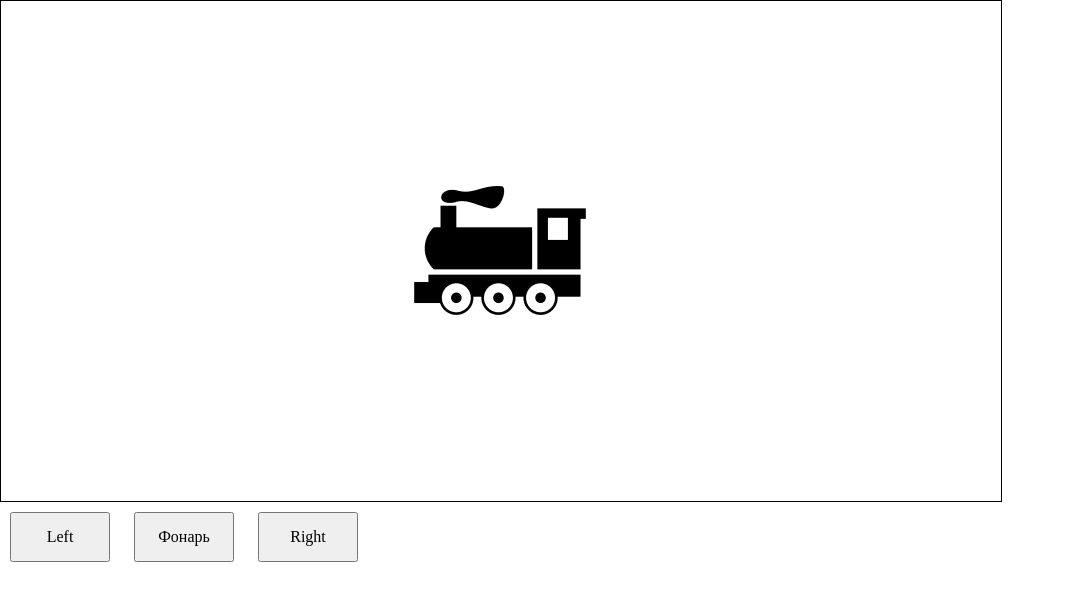
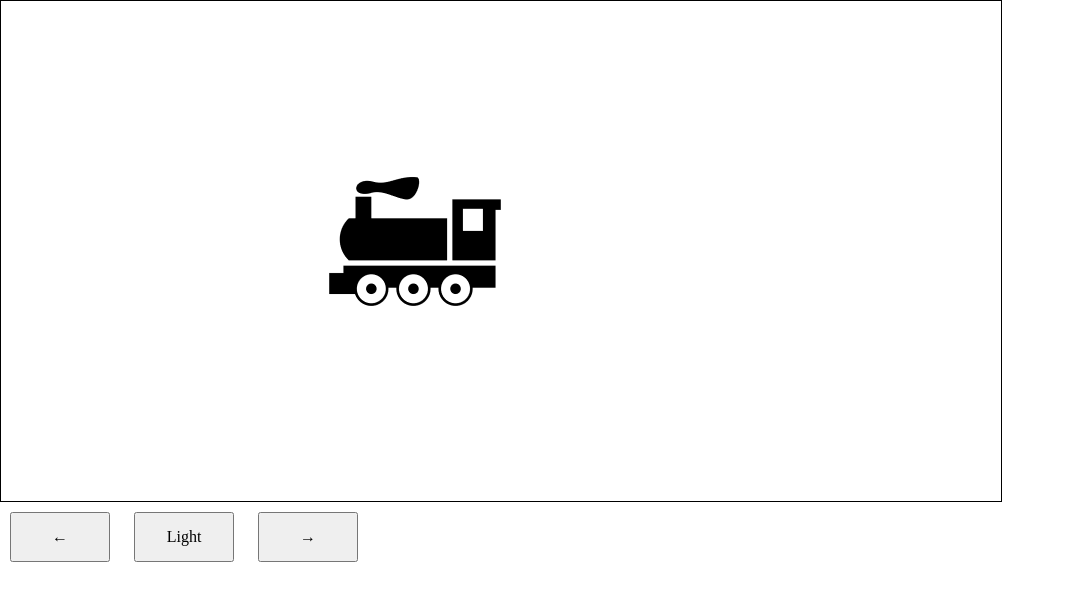
Before and after one commit to OleksandrKom/oleksandrkom.github.io, a web app: file 2020-12-21_trainCL/index.html in a window 1280 px wide. Shown: the top 601 px of the page, without its empty margins (0-1065 px from the left). Run offline with its HTML, style and script files only (its server is not run), Linux system fonts and the light colour scheme.

Commit message:
refresh train

```diff
--- a/2020-12-21_trainCL/index.html
+++ b/2020-12-21_trainCL/index.html
@@ -10,16 +10,16 @@
 <body>
   <div class="main">
     <div class="container">
-      <div class="railway">
+      <div class="railway go-r">
         <div class="train">
           <img src="./pictures/train1.png">
         </div>
         <div class="lamp"></div>
       </div>
     </div>
-      <button type="button" class="btn left">Left</button>
-      <button type="button" class="btn lampbutton">Фонарь</button>
-      <button type="button" class="btn right">Right</button>
+      <button type="button" class="btn left">&#8592</button>
+      <button type="button" class="btn lampbutton">Light</button>
+      <button type="button" class="btn right">&#8594</button>
   </div>
   <script type="text/javascript" src="./js/main.js"></script>
 </body>
--- a/2020-12-21_trainCL/styles/main.css
+++ b/2020-12-21_trainCL/styles/main.css
@@ -1,18 +1,32 @@
-@-webkit-keyframes goTrain {
+@-webkit-keyframes goTrainR {
   0% {
-    left: 0px;
   }
   100% {
     left: 400px;
   }
 }
 
-@keyframes goTrain {
+@keyframes goTrainR {
   0% {
-    left: 0px;
   }
   100% {
     left: 400px;
+  }
+}
+
+@-webkit-keyframes goTrainL {
+  0% {
+  }
+  100% {
+    left: -400px;
+  }
+}
+
+@keyframes goTrainL {
+  0% {
+  }
+  100% {
+    left: -400px;
   }
 }
 
@@ -39,16 +53,31 @@
 
 .railway {
   position: relative;
-  -webkit-animation: goTrain 2s linear normal forwards paused;
-          animation: goTrain 2s linear normal forwards paused;
+  left: -80px;
+}
+
+.go-r {
+  -webkit-animation: goTrainR 2s linear normal forwards paused;
+          animation: goTrainR 2s linear normal forwards paused;
+}
+
+.go-l {
+  -webkit-animation: goTrainL 2s linear normal forwards paused;
+          animation: goTrainL 2s linear normal forwards paused;
+}
+
+.train {
+  position: absolute;
+  top: -80px;
+  left: -105px;
 }
 
 .lamp {
   position: absolute;
   height: 20px;
-  width: 100px;
-  top: 30px;
-  left: -60px;
+  width: 30px;
+  top: -60px;
+  left: 10px;
   border-radius: 10px;
 }
 
--- a/2020-12-21_trainCL/styles/main.scss
+++ b/2020-12-21_trainCL/styles/main.scss
@@ -1,12 +1,19 @@
-@keyframes goTrain {
-    0%{
-        left: 0px;
+@keyframes goTrainR {
+    0% {
+
     }
-    100%{
+    100% {
         left: 400px;
     }
 }
+@keyframes goTrainL {
+    0% {
 
+    }
+    100% {
+        left: -400px;
+    }
+}
 .container {
     height: 500px;
     width: 1000px;
@@ -15,30 +22,37 @@
     justify-content: center;
     align-items: center;
 }
-
 .btn {
     margin: 10px;
     height: 50px;
     width: 100px;
 }
-
 .railway {
     position: relative;
+    left: -80px;
     // animation-play-state: paused;
-    animation: goTrain 2s linear normal forwards paused;
 }
-
+.go-r {
+    animation: goTrainR 2s linear normal forwards paused;
+}
+.go-l {
+    animation: goTrainL 2s linear normal forwards paused;
+}
+.train {
+    position: absolute;
+    top: -80px;
+    left: -105px;
+}
 .lamp {
     position: absolute;
     height: 20px;
-    width: 100px;
-    top: 30px;
-    left: -60px;
+    width: 30px;
+    top: -60px;
+    left: 10px;
     // border: 1px solid black;
     border-radius: 10px;
     // background-color: none;
 }
-
 .color1 {
     background-color: none;
 }
```
Also changed, not shown: 2020-12-21_trainCL/js/main.js (+41 -10 lines), 1 other file.
